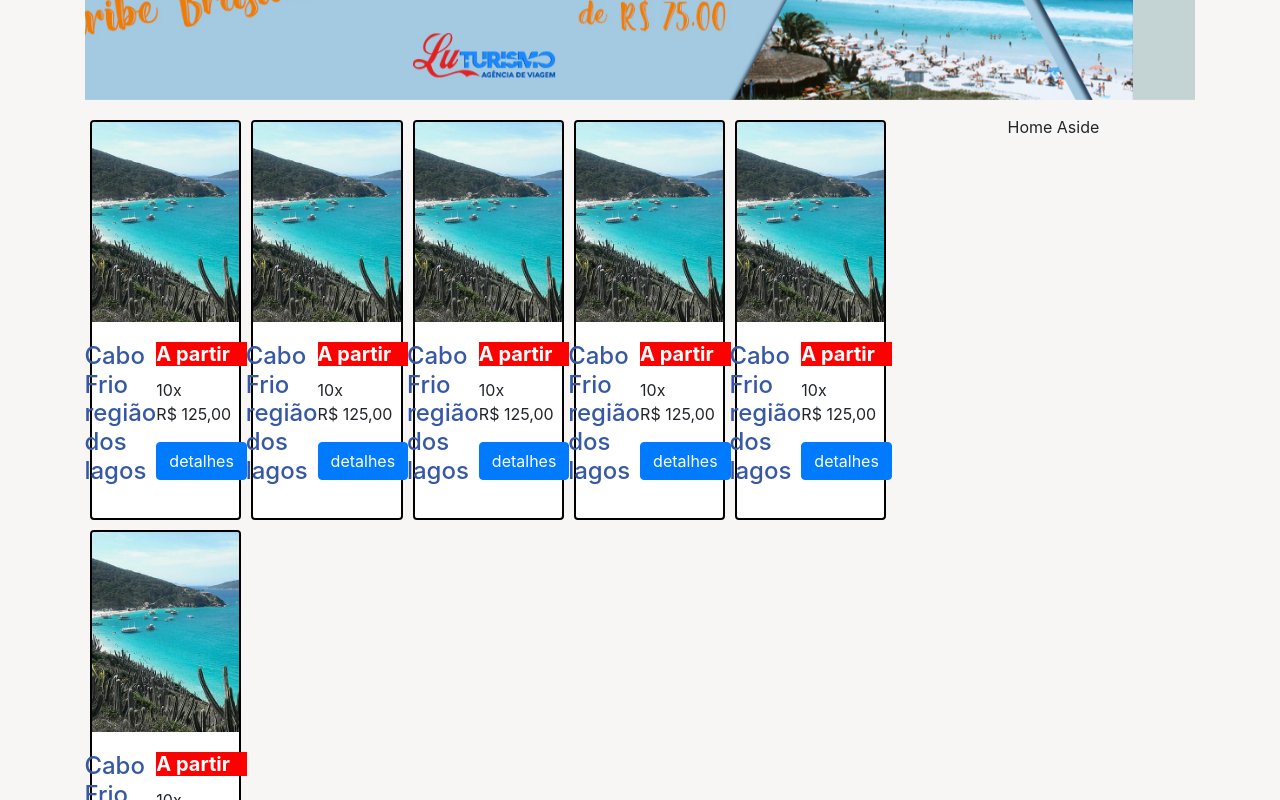
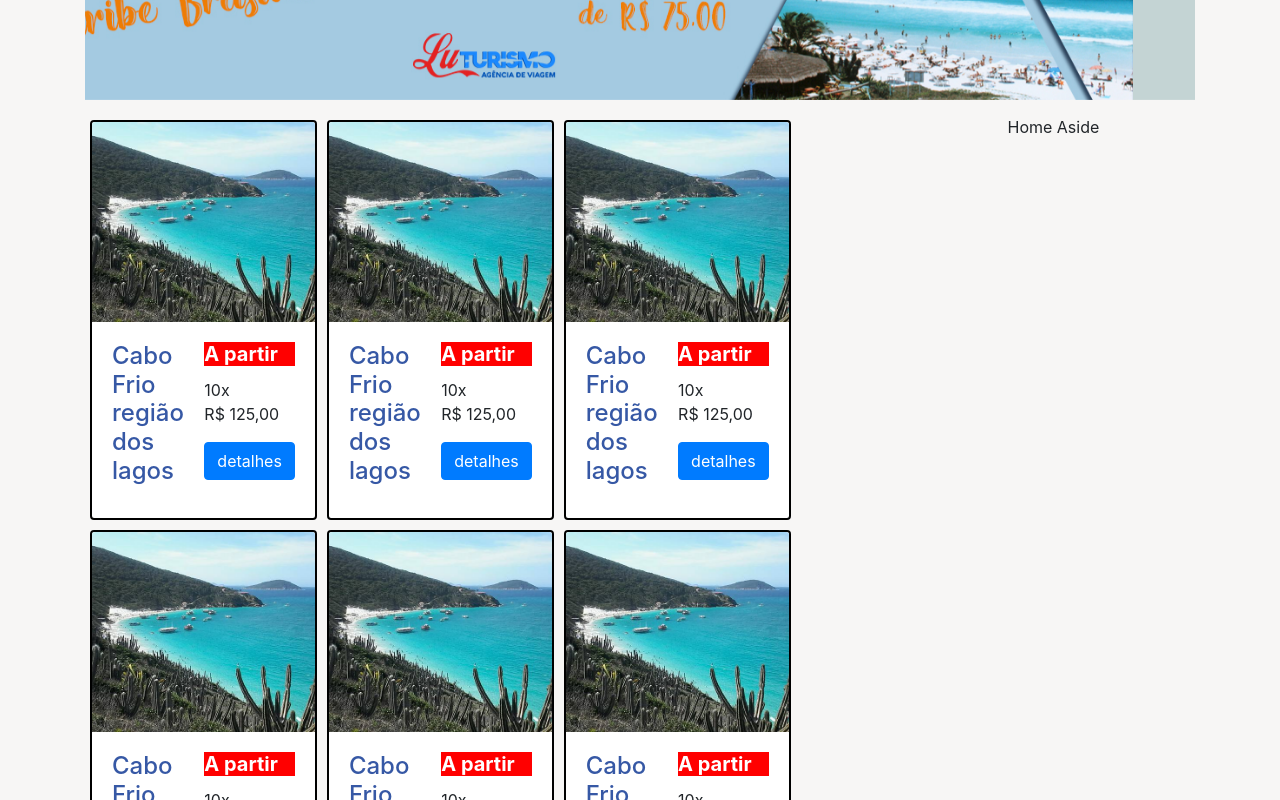
Before and after one commit to TiagoTi/lu-turismo, a React (Create React App) app: page / in a window 1280 px wide. Shown: the part 340-1140 px from the top of the page. Built offline with nearby package versions, Linux system fonts and the light colour scheme.

Commit message:
export card to component

```diff
--- a/src/pages/home/Article.js
+++ b/src/pages/home/Article.js
@@ -1,37 +1,21 @@
 import React from 'react';
 import './Home.sass';
-import regiao_dos_lagos from './regiao_dos_lagos.jpg'
 
-class Card extends React.Component{
-  render(){
-    return(
-      <div className="card card-border col-md-2  mglf">
-        <img className="card-img-top car-image" src={regiao_dos_lagos} alt="Card image cap"/>
-        <div className="card-body d-flex justify-content-center">
-          <h4 className="card-title c-blue-palle">Cabo Frio região dos lagos</h4>
-          <div className="aaa">
-            <h5 className="card-title c-red font-weight-bold">A partir</h5>
-            <p className="card-text">10x<br/>R$ 125,00</p>
-            <a href="www.google.com.br" className="btn btn-primary">detalhes</a>
-          </div>
+import PlaceCard from '../../components/card/PlaceCard';
 
-        </div>
-      </div>
-    )
-  }
-}
+
 
 
 export default class Article extends React.Component{
   render(){
     return(
       <article className="col-md-10 row">
-        <Card />
-        <Card />
-        <Card />
-        <Card />
-        <Card />
-        <Card />
+        <PlaceCard />
+        <PlaceCard />
+        <PlaceCard />
+        <PlaceCard />
+        <PlaceCard />
+        <PlaceCard />
       </article>
     )
   }
```
Also changed, not shown: src/pages/home/regiao_dos_lagos.jpg (deleted).
